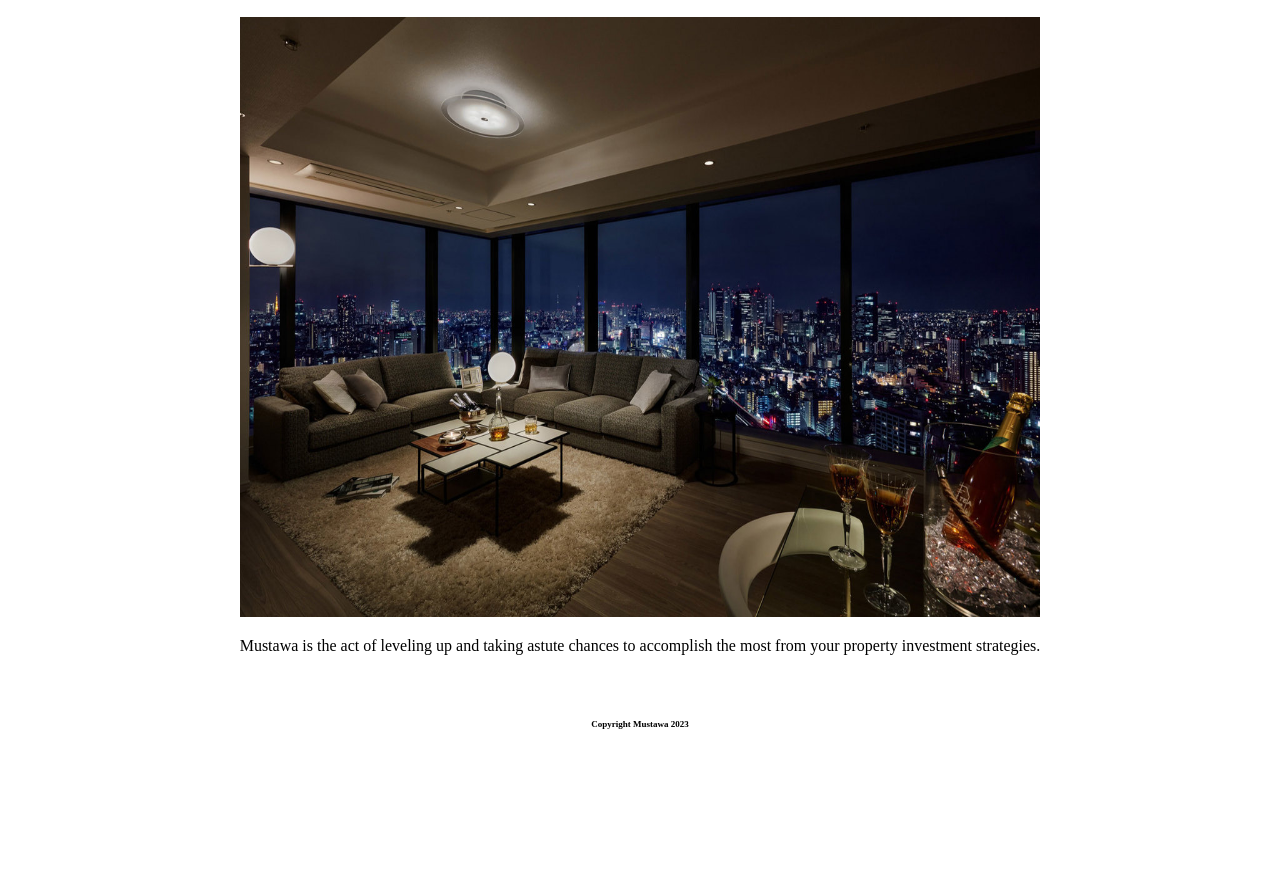
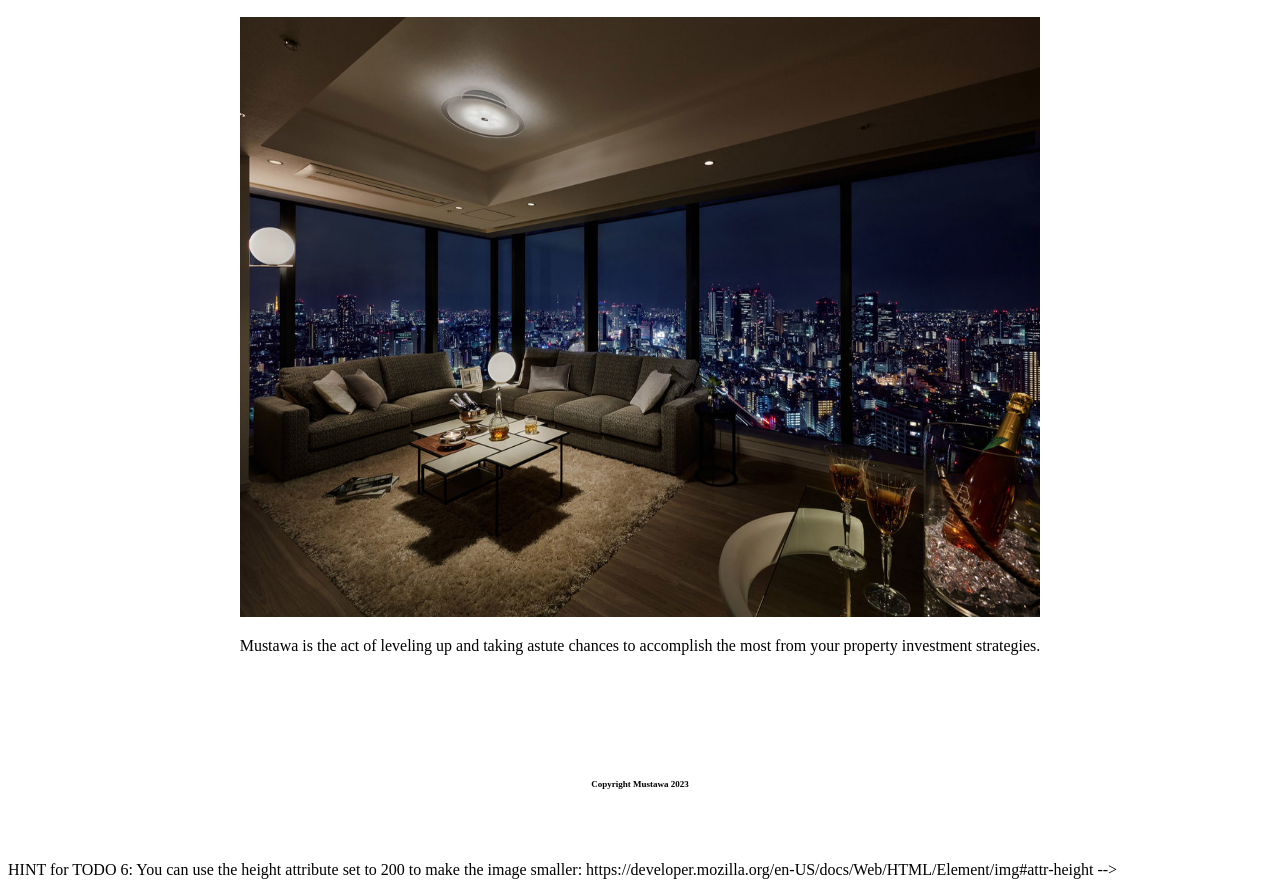
Before and after one commit to Odiambo/html-Mustawa, a plain HTML site: page index.html in a window 1280 px wide. Shown: the part 104-991 px from the top of the page. Before the commit the page ends 845 px from the top, so only its background shows below. Drawn offline with Linux system fonts and the light colour scheme.

Commit message:
Update index.html
Footer update

```diff
--- a/index.html
+++ b/index.html
@@ -55,6 +55,7 @@ img{
   <style>
       h4 {text-align: center;
       font-size: 9px;
+       padding: 60px;
       }
     </style>
   <footer>
@@ -63,16 +64,6 @@ img{
 </html>
 
 
-<!-- TODO 2: Add Your previous projects' HTML into the public folder -->
 
-<!-- TODO 3: Take screenshots of your project previews and add the images to the images folder -->
-
-<!-- TODO 4: Add titles/subtitles etc. -->
-
-<!-- TODO 5: Add a link to the project pages -->
-
-<!-- TODO 6: Add images to show the project previews
 HINT for TODO 6: You can use the height attribute set to 200 to make the image smaller:
 https://developer.mozilla.org/en-US/docs/Web/HTML/Element/img#attr-height -->
-
-<!-- TODO 7: Add the Contact Me and About Me page links -->
```
